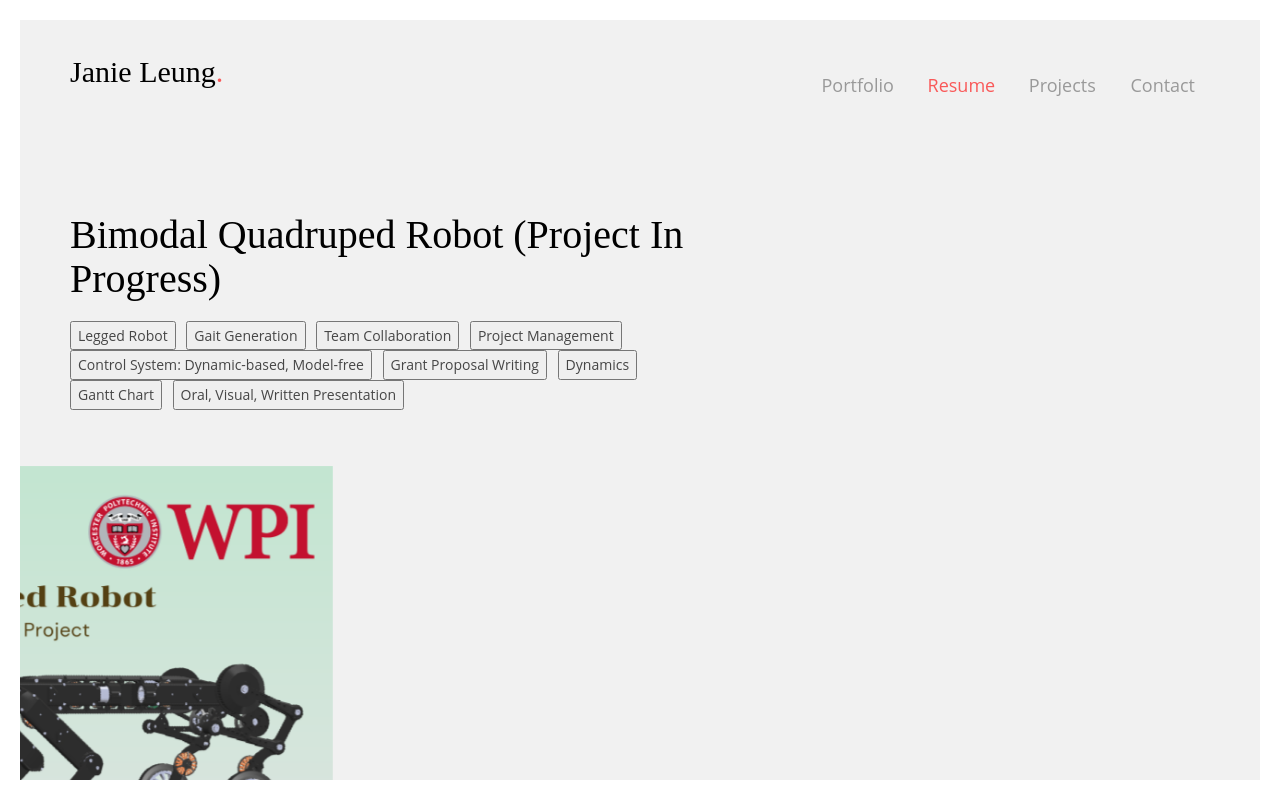
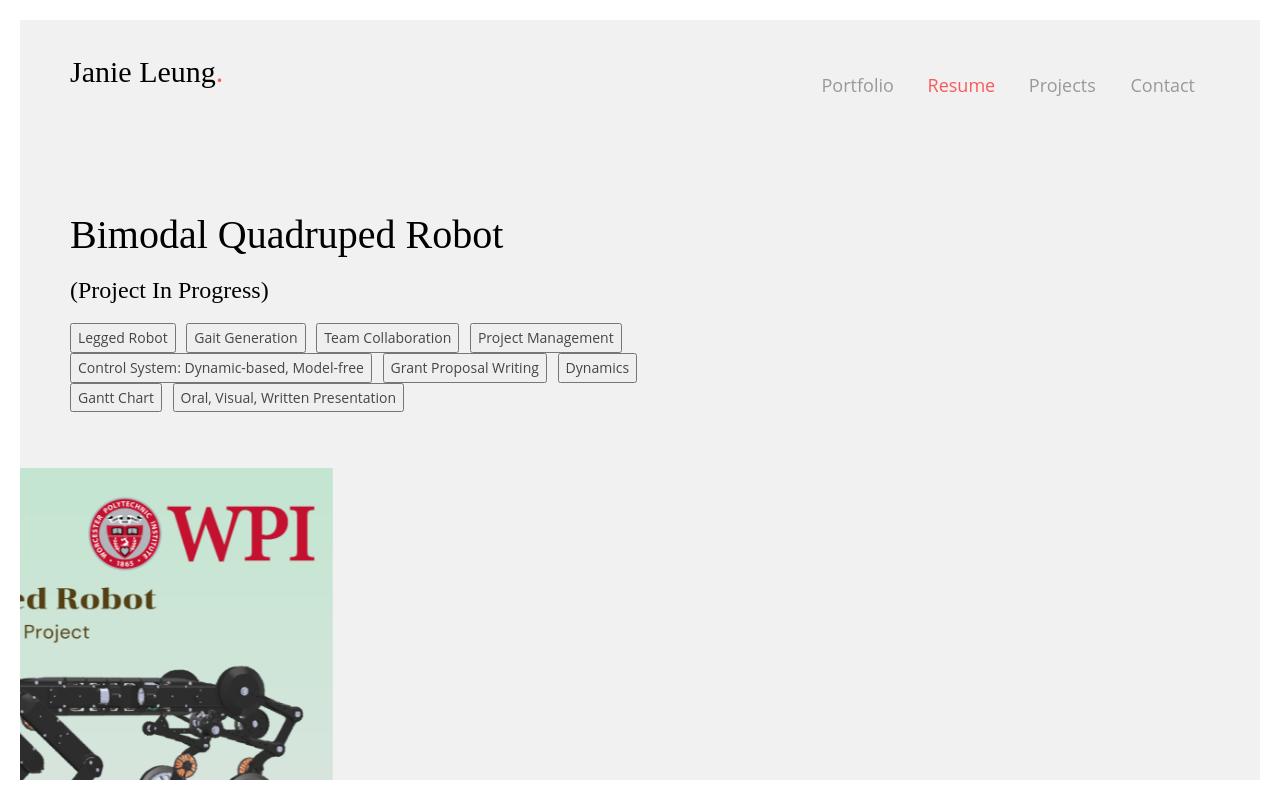
Before and after one commit to janieleung/janieleung.github.io, a plain HTML site: page biqu.html in a window 1280 px wide. Shown: the top 798 px of the page. Drawn offline with Linux system fonts and the light colour scheme; files whose address does not match are found by name.

Commit message:
update biqu

```diff
--- a/biqu.html
+++ b/biqu.html
@@ -96,7 +96,8 @@
 		<div id="fh5co-intro">
 			<div class="row animate-box">
 				<div class="col-md-8 col-md-offset-2 col-md-pull-2">
-					<h2>Bimodal Quadruped Robot (Project In Progress)</h2>
+					<h2>Bimodal Quadruped Robot </h2>
+					<h3> (Project In Progress)</h3>
 					<span class="strangeNumbers" >
 						<button>Legged Robot</button>
 						<button>Gait Generation</button>
@@ -135,6 +136,7 @@
 							<p style="font-size:90%">For my capstone project, I work with four other students to continue a multi-years project on developing a robot that is capable of quadrupedal walk and bipedal walk. The goal of the year is to improve on the robot’s gait generation and control with an integration of computer vision and control system, and modify the existing bipedal mechanism into a wheel-legged mechanism. By the end of senior year, we expect the robot to be capable of following a person while avoiding obstacles and walking on different surfaces.</p>
 							<h3>What I did</h3>
 							<ul>
+								<li>Check out the repository <a href="https://github.com/janieleung/biqu_simulation">here!</a></li>
 								<li>Develop gait control system and trajectory planning to improve robot walking performance in quadruped mode.</li>
 								<li>Fabricate and assemble components for the new 12-DOF robot.</li>
 								<li>Organize Bill of Materials (BOM) and minimize project cost by reorganizing inventory from previous years for reusable parts.</li>
```
Also changed, not shown: index.html (+1 -1 lines).
